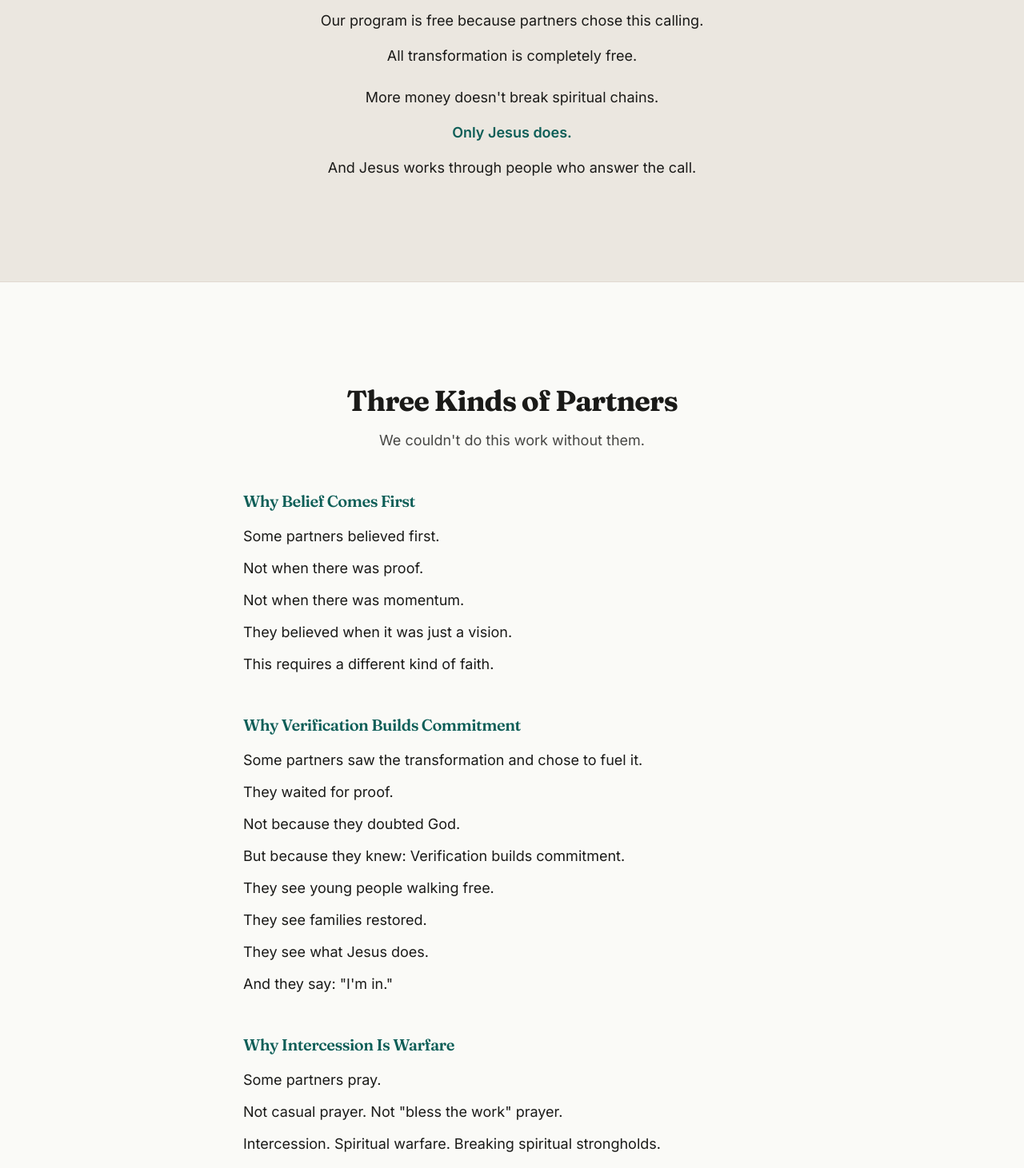
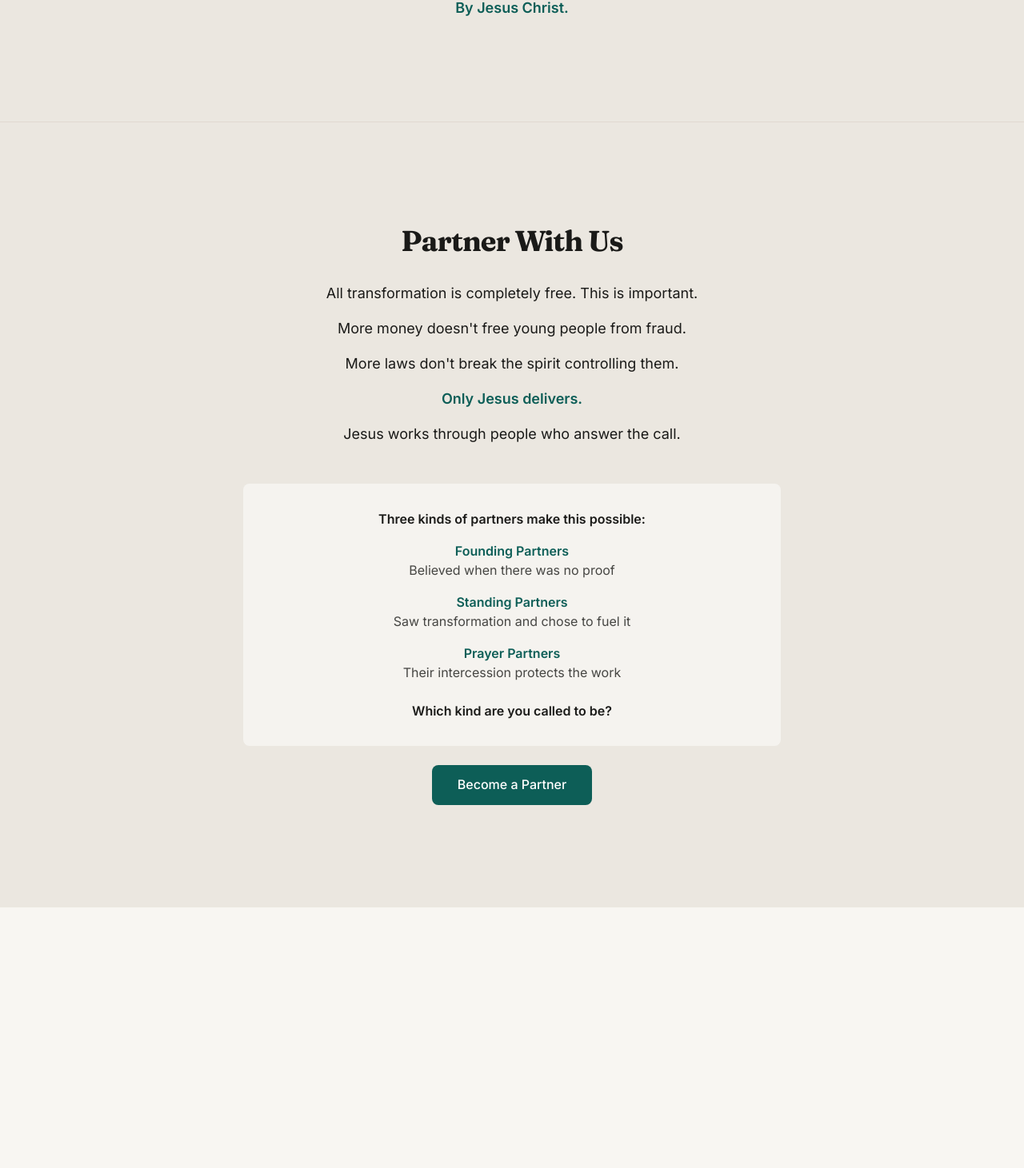
Before and after one commit to whoisjimilitan/restoration-community, a Next.js app in the folder apps/web/: page /impact in a window 1280 px wide. Shown: the part 1945-3406 px from the top of the page at 80% size. After the commit the page ends 3080 px from the top, so only its background shows below. Built offline with nearby package versions, Linux system fonts and the light colour scheme.

Commit message:
refactor: Refine impact page—remove persuasion, keep narrative depth

```diff
--- a/apps/web/src/app/impact/page.tsx
+++ b/apps/web/src/app/impact/page.tsx
@@ -48,12 +48,10 @@ export default function ImpactPage() {
           className="max-w-2xl mx-auto text-center space-y-6"
         >
           <div className="space-y-4 text-base md:text-lg text-rc-text leading-relaxed font-light">
-            <p>These numbers represent the journey people take.</p>
-            <p>Not all will reach Stage 7.</p>
-            <p>Some stop at Stage 4 and stay there.</p>
-            <p>Some begin at Stage 1.</p>
-            <p className="text-rc-accent font-semibold">But all are walking toward freedom.</p>
-            <p>This is what God is doing.</p>
+            <p>Every metric is a person.</p>
+            <p>Every person is a spirit set free.</p>
+            <p>This is what transformation looks like.</p>
+            <p className="text-rc-accent font-semibold">Not statistics. Not results. Freedom.</p>
           </div>
         </motion.div>
       </section>
@@ -86,7 +84,7 @@ export default function ImpactPage() {
         </motion.div>
       </section>
 
-      {/* WHY THIS MATTERS SECTION */}
+      {/* IMPACT CONTEXT SECTION */}
       <section className="w-full py-24 md:py-32 px-6 sm:px-8 md:px-12 bg-rc-warm-gray border-t border-rc-border">
         <motion.div
           initial={{ opacity: 0, y: 20 }}
@@ -95,113 +93,61 @@ export default function ImpactPage() {
           viewport={{ once: true, amount: 0.15 }}
           className="max-w-2xl mx-auto text-center space-y-6"
         >
-          <h2 className="text-2xl md:text-3xl font-rc-serif font-bold text-rc-text leading-tight tracking-tight">Why This Matters</h2>
           <div className="space-y-4 text-base md:text-lg text-rc-text leading-relaxed font-light">
-            <p>Our program is free because partners chose this calling.</p>
-            <p>All transformation is completely free.</p>
-            <p className="pt-2">More money doesn't break spiritual chains.</p>
-            <p className="text-rc-accent font-semibold">Only Jesus does.</p>
-            <p>And Jesus works through people who answer the call.</p>
+            <p>These numbers move because spirits move.</p>
+            <p>Not by law.</p>
+            <p>Not by willpower.</p>
+            <p className="text-rc-accent font-semibold">By Jesus Christ.</p>
           </div>
         </motion.div>
       </section>
 
-      {/* THREE KINDS OF PARTNERS SECTION */}
-      <section className="w-full py-24 md:py-32 px-6 sm:px-8 md:px-12 bg-rc-bg border-t border-rc-border">
+      {/* PARTNERSHIP SECTION */}
+      <section className="w-full py-24 md:py-32 px-6 sm:px-8 md:px-12 bg-rc-warm-gray border-t border-rc-border">
         <motion.div
           initial={{ opacity: 0, y: 20 }}
           whileInView={{ opacity: 1, y: 0 }}
           transition={{ duration: 0.8, ease: [0.25, 0.46, 0.45, 0.94] }}
           viewport={{ once: true, amount: 0.15 }}
-          className="max-w-2xl mx-auto space-y-12"
+          className="max-w-2xl mx-auto text-center space-y-8"
         >
-          <div className="text-center space-y-4">
-            <h2 className="text-3xl md:text-4xl font-rc-serif font-bold text-rc-text leading-tight tracking-tight">Three Kinds of Partners</h2>
-            <p className="text-base md:text-lg text-rc-text/80 leading-relaxed font-light">We couldn't do this work without them.</p>
+          <h2 className="text-3xl md:text-4xl font-rc-serif font-bold text-rc-text leading-tight tracking-tight">Partner With Us</h2>
+
+          <div className="space-y-4 text-base md:text-lg text-rc-text leading-relaxed font-light">
+            <p>All transformation is completely free. This is important.</p>
+            <p>More money doesn't free young people from fraud.</p>
+            <p>More laws don't break the spirit controlling them.</p>
+            <p className="text-rc-accent font-semibold">Only Jesus delivers.</p>
+            <p>Jesus works through people who answer the call.</p>
           </div>
 
-          <div className="space-y-12">
-            {/* BELIEF PARTNERS */}
-            <motion.div
-              initial={{ opacity: 0, y: 20 }}
-              whileInView={{ opacity: 1, y: 0 }}
-              transition={{ duration: 0.8, ease: [0.25, 0.46, 0.45, 0.94] }}
-              viewport={{ once: true, amount: 0.15 }}
-              className="space-y-4"
-            >
-              <h3 className="text-lg md:text-xl font-semibold text-rc-accent tracking-tight">Why Belief Comes First</h3>
-              <div className="space-y-3 text-base md:text-lg text-rc-text leading-relaxed font-light">
-                <p>Some partners believed first.</p>
-                <p>Not when there was proof.</p>
-                <p>Not when there was momentum.</p>
-                <p>They believed when it was just a vision.</p>
-                <p>This requires a different kind of faith.</p>
+          <div className="space-y-6 pt-4">
+            <div className="bg-white/50 rounded-lg p-8 space-y-4">
+              <p className="text-base font-semibold text-rc-text">Three kinds of partners make this possible:</p>
+              <div className="space-y-4 text-sm md:text-base text-rc-text leading-relaxed font-light">
+                <div>
+                  <p className="font-semibold text-rc-accent">Founding Partners</p>
+                  <p className="text-rc-text/80">Believed when there was no proof</p>
+                </div>
+                <div>
+                  <p className="font-semibold text-rc-accent">Standing Partners</p>
+                  <p className="text-rc-text/80">Saw transformation and chose to fuel it</p>
+                </div>
+                <div>
+                  <p className="font-semibold text-rc-accent">Prayer Partners</p>
+                  <p className="text-rc-text/80">Their intercession protects the work</p>
+                </div>
               </div>
-            </motion.div>
-
-            {/* VERIFICATION PARTNERS */}
-            <motion.div
-              initial={{ opacity: 0, y: 20 }}
-              whileInView={{ opacity: 1, y: 0 }}
-              transition={{ duration: 0.8, delay: 0.1, ease: [0.25, 0.46, 0.45, 0.94] }}
-              viewport={{ once: true, amount: 0.15 }}
-              className="space-y-4"
-            >
-              <h3 className="text-lg md:text-xl font-semibold text-rc-accent tracking-tight">Why Verification Builds Commitment</h3>
-              <div className="space-y-3 text-base md:text-lg text-rc-text leading-relaxed font-light">
-                <p>Some partners saw the transformation and chose to fuel it.</p>
-                <p>They waited for proof.</p>
-                <p>Not because they doubted God.</p>
-                <p>But because they knew: Verification builds commitment.</p>
-                <p>They see young people walking free.</p>
-                <p>They see families restored.</p>
-                <p>They see what Jesus does.</p>
-                <p>And they say: "I'm in."</p>
-              </div>
-            </motion.div>
-
-            {/* INTERCESSION PARTNERS */}
-            <motion.div
-              initial={{ opacity: 0, y: 20 }}
-              whileInView={{ opacity: 1, y: 0 }}
-              transition={{ duration: 0.8, delay: 0.2, ease: [0.25, 0.46, 0.45, 0.94] }}
-              viewport={{ once: true, amount: 0.15 }}
-              className="space-y-4"
-            >
-              <h3 className="text-lg md:text-xl font-semibold text-rc-accent tracking-tight">Why Intercession Is Warfare</h3>
-              <div className="space-y-3 text-base md:text-lg text-rc-text leading-relaxed font-light">
-                <p>Some partners pray.</p>
-                <p>Not casual prayer. Not "bless the work" prayer.</p>
-                <p>Intercession. Spiritual warfare. Breaking spiritual strongholds.</p>
-                <p>They understand: The battle is spiritual.</p>
-                <p>The victory is spiritual.</p>
-                <p>Prayer is the armor that protects the work.</p>
-                <p>Without them, the work collapses.</p>
-              </div>
-            </motion.div>
-          </div>
-
-          <motion.div
-            initial={{ opacity: 0, y: 20 }}
-            whileInView={{ opacity: 1, y: 0 }}
-            transition={{ duration: 0.8, delay: 0.3, ease: [0.25, 0.46, 0.45, 0.94] }}
-            viewport={{ once: true, amount: 0.15 }}
-            className="text-center space-y-6 pt-8 border-t border-rc-border"
-          >
-            <div className="space-y-3 text-base md:text-lg text-rc-text leading-relaxed font-light">
-              <p>All three kinds make this possible.</p>
-              <p>All three are answering the call.</p>
+              <p className="text-base font-semibold text-rc-text pt-2">Which kind are you called to be?</p>
             </div>
-
-            <p className="text-base text-rc-text/80 italic">If you feel called, let's talk about it.</p>
 
             <a
               href="mailto:james@saintandstory.co.uk"
               className="inline-flex items-center justify-center px-8 py-3 min-h-[48px] bg-rc-accent text-white font-medium rounded-lg hover:-translate-y-0.5 hover:shadow-lg active:translate-y-0 transition-all duration-300"
             >
-              Begin the Conversation
+              Become a Partner
             </a>
-          </motion.div>
+          </div>
         </motion.div>
       </section>
     </div>
--- a/apps/web/src/app/partnership/page.tsx
+++ b/apps/web/src/app/partnership/page.tsx
@@ -377,9 +377,6 @@ export default function PartnershipPage() {
                 <p>
                   Because the call is real.
                 </p>
-                <p className="font-medium">
-                  And God uses people who say yes.
-                </p>
               </div>
             </div>
           </div>
--- a/apps/web/src/app/testimonies/page.tsx
+++ b/apps/web/src/app/testimonies/page.tsx
@@ -179,9 +179,13 @@ export default function TestimoniesPage() {
           className="max-w-2xl mx-auto space-y-8 text-center"
         >
           <div className="space-y-4 text-base md:text-lg text-rc-text leading-relaxed font-light">
-            <p>These are people on the 7-stage journey.</p>
-            <p>Not all at the same stage.</p>
-            <p className="font-medium">But all finding freedom through Jesus.</p>
+            <p>You think transformation takes years.</p>
+            <p>Some of these people walked the entire journey in months.</p>
+            <p>Why? Because Jesus doesn't work on our timeline.</p>
+            <p className="pt-2">You move through seven stages.</p>
+            <p>These are real people, walking it right now.</p>
+            <p>At different stages. With different struggles.</p>
+            <p className="font-medium">All finding freedom through Jesus.</p>
           </div>
         </motion.div>
       </section>
@@ -199,8 +203,9 @@ export default function TestimoniesPage() {
           >
             <p className="text-xs font-medium text-rc-accent uppercase tracking-wider">Their Journey</p>
             <div className="space-y-3 text-base text-rc-text/70 leading-relaxed">
-              <p>Each story shows what a stage looks like.</p>
-              <p>Watch for your own story in theirs.</p>
+              <p>Every stage matters. Watch for yours.</p>
+              <p>Not all stages feel like progress. Some feel like falling apart.</p>
+              <p>But that's where Jesus works the deepest.</p>
             </div>
           </motion.div>
 
@@ -233,9 +238,12 @@ export default function TestimoniesPage() {
           className="max-w-2xl mx-auto space-y-8 text-center"
         >
           <div className="space-y-4 text-base md:text-lg text-rc-text leading-relaxed font-light">
-            <p>The journey is possible.</p>
-            <p>It starts with one encounter.</p>
-            <p className="font-medium">One prayer.</p>
+            <p>You see their journey. You recognize the stages.</p>
+            <p>Could this be you?</p>
+            <p className="pt-2">Yes. And the journey starts with one encounter.</p>
+            <p>One prayer. One decision to be honest with God.</p>
+            <p>That's what happened to them.</p>
+            <p>That's what can happen to you.</p>
           </div>
         </motion.div>
       </section>
@@ -251,12 +259,17 @@ export default function TestimoniesPage() {
         >
           <div className="space-y-6">
             <h2 className="text-3xl md:text-4xl font-rc-serif font-bold text-white leading-tight tracking-tight">
-              Schedule Your Prayer Encounter
+              Your Deliverance Awaits
             </h2>
             <div className="space-y-4 text-base md:text-lg text-white/90 leading-relaxed font-light">
-              <p>Freedom is real.</p>
-              <p>For real people.</p>
-              <p className="font-medium">Through Jesus.</p>
+              <p>Not salvation (that's free).</p>
+              <p>Not counseling (that helps behavior).</p>
+              <p className="pt-2">Deliverance. Where the spirit controlling you is cast out.</p>
+              <p>And freedom becomes real.</p>
+              <p className="pt-2">This is what happened to Samuel. Chioma. Tunde.</p>
+              <p>This is what can happen to you.</p>
+              <p className="pt-2">Schedule your prayer encounter.</p>
+              <p className="font-medium">One prayer. That's how it starts.</p>
             </div>
           </div>
 
@@ -267,7 +280,7 @@ export default function TestimoniesPage() {
             }}
             className="inline-flex items-center justify-center px-8 py-3 min-h-[48px] bg-white text-rc-accent font-medium rounded-lg hover:-translate-y-0.5 hover:shadow-lg active:translate-y-0 transition-all duration-300"
           >
-            Book a Time
+            Request Deliverance
           </button>
 
           <div className="pt-8 border-t border-white/20">
```
